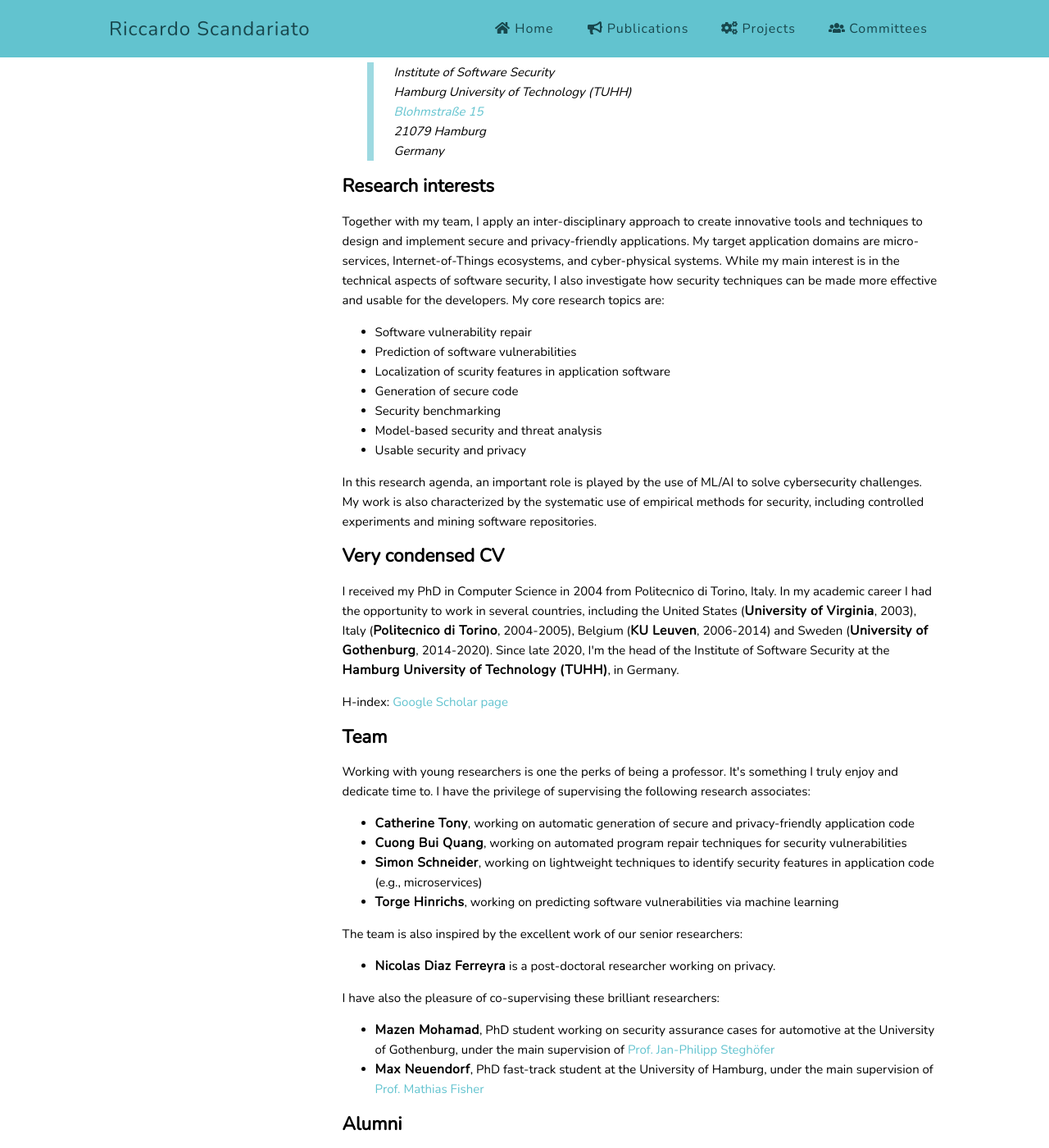
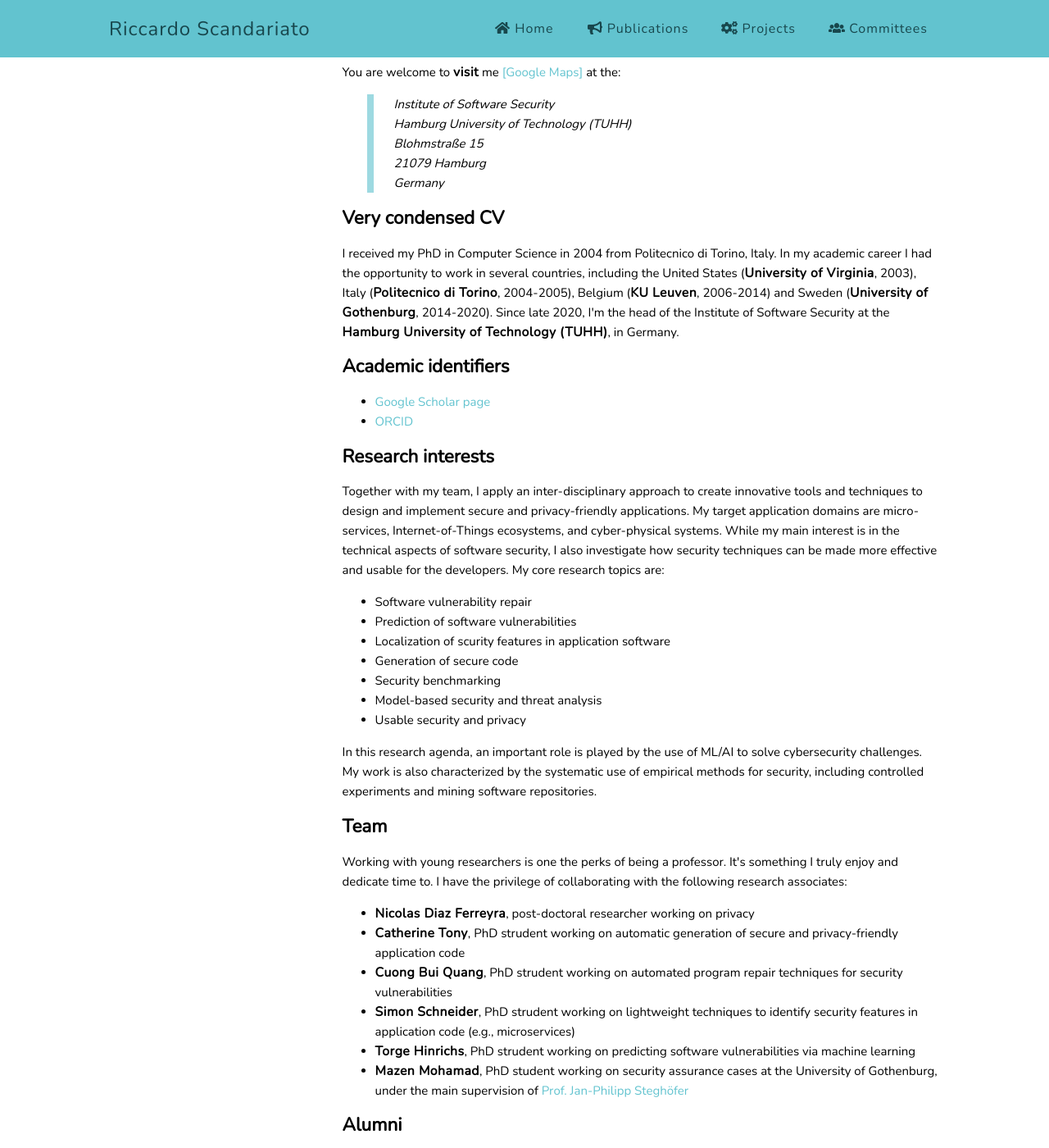
Before and after one commit to riccardoscandariato/riccardoscandariato.github.io, a Jekyll site: the page built from index.md, in a window 1280 px wide and 1400 px high, scrolled down 431 px. Shown: the whole window at 82% size. Built offline with Jekyll 4.4.1, drawn with Linux system fonts in a browser that asks for light colours; some of the changed text lies outside the part shown.

Commit message:
index update

```diff
--- a/index.md
+++ b/index.md
@@ -4,18 +4,11 @@
 title: Welcome!
 ---
 
-<!--
-<div class="box">
-    <mark><i class="fas fa-anchor"></i> Wanna come to Hamburg? I'm hiring! <i class="fas fa-anchor"></i></mark> I have a position available at <strong>senior researcher</strong> level. If you have a PhD and are interested, please send me an email with your CV and a statement of why you want to work with me.
-</div>
--->
+<p>I'm a father to two boys, a husband, a professor, and an amateur photographer.</p>
 
-<p>I'm a full professor
-<!-- <sup><a href="#section1">1</a></sup> -->
-and the head of the <strong><a href="https://www.tuhh.de/softsec" target="_blank">Institute of Software Security</a></strong> at the <a href="https://www.tuhh.de/alt/tuhh/startpage.html" target="_blank">Hamburg University of Technology (TUHH)</a>, in Germany.</p>
-<!-- I also hold a part-time position as full professor of software engineering at the University of Gothenburg, in Sweden. -->
+<p>I'm a full professor and the head of the <strong><a href="https://www.tuhh.de/softsec" target="_blank">Institute of Software Security</a></strong> at the <a href="https://www.tuhh.de/alt/tuhh/startpage.html" target="_blank">Hamburg University of Technology (TUHH)</a>, in Germany.</p>
 
-<p>I'm a father of two boys and spend my (limited) spare time taking photographs.</p> <!-- a href="https://riccardoscandariato.github.io/photos" target="_blank" -->
+<p>I'm also the coordinator on the <a href="https://www.tuhh.de/tuhh/en/studying/before-studying/degree-courses/international-study-programs/information-and-communication-systems.html"  target="_blank">International Master in Information and Communication Systems</a>.</p>
 
 <p>My favorite saying is <em>"done is better than perfect"</em>.</p>
 
@@ -29,39 +22,36 @@
 <code>lastname</code> @ <code>tuhh</code> <strong>.</strong> <code>de</code>
 </blockquote>
 
-<p>You are welcome to <strong>visit</strong> me at the:</p>
+<p>You are welcome to <strong>visit</strong> me <a href="https://www.google.com/maps/place/Blohmstraße+15,+21079+Hamburg/@53.4662432,9.9779913,17z" target="_blank">[Google Maps]</a> at the:</p>
 <blockquote>
 Institute of Software Security<br/>
 Hamburg University of Technology (TUHH)<br/>
-<em><a href="https://www.google.com/maps/place/Blohmstraße+15,+21079+Hamburg/@53.4662432,9.9779913,17z" target="_blank">Blohmstra&szlig;e 15</a></em><br/>
+<em>Blohmstra&szlig;e 15</em><br/>
 <em>21079 Hamburg</em><br/>
 <em>Germany</em>
 </blockquote>
 
-<!--
-<p>
-    (see map</a>)
-</p>
--->
 
+<h2>Very condensed CV</h2>
 
+<p>I received my PhD in Computer Science in 2004 from Politecnico di Torino, Italy.
+In my academic career I had the opportunity to work in several countries, including the United States (<strong>University of Virginia</strong>, 2003), Italy (<strong>Politecnico di Torino</strong>, 2004-2005), Belgium (<strong>KU Leuven</strong>, 2006-2014) and Sweden (<strong>University of Gothenburg</strong>, 2014-2020).
+Since late 2020, I'm the head of the Institute of Software Security at the <strong>Hamburg University of Technology (TUHH)</strong>, in Germany.</p>
+
+<h2>Academic identifiers</h2>
+<ul>
+<li><a href="https://scholar.google.com/citations?hl=en&user=xul68AwAAAAJ&view_op=list_works&sortby=pubdate" target="_blank">Google Scholar page</a></li>
+<li><a href="https://orcid.org/0000-0003-3591-7671" target="_blank">ORCID</a></li>
+</ul>
 
 
 <h2>Research interests</h2>
-
-<!--
-<p>My work focuses on the design of secure and privacy-friendly applications, particularly in the realms of &mu;-services, IoT ecosystems, and cyber-physical systems (e.g., automotive).
-My research goal is to build <strong>round-trip security &amp; privacy engineering methods</strong>, which are based on lightweight design models and connect the design models with the implementation code.
-In this research agenda, an important role is played by the use of ML/AI, as well as the adoption security-oriented intelligent agents.
-My work is also characterized by the systematic use of <strong>empirical methods for security</strong>, including controlled experiments and mining software repositories.
-</p>
--->
 
 <p>
 Together with my team, I apply an inter-disciplinary approach to create innovative tools and techniques to design and implement secure and privacy-friendly applications.
 My target application domains are micro-services, Internet-of-Things ecosystems, and cyber-physical systems.
 While my main interest is in the technical aspects of software security, I also investigate how security techniques can be made more effective and usable for the developers.
-My core research topics are:
+My core research topics are:</p>
 <ul>
 <li>Software vulnerability repair</li>
 <li>Prediction of software vulnerabilities</li>
@@ -71,45 +61,26 @@
 <li>Model-based security and threat analysis</li>
 <li>Usable security and privacy</li>
 </ul>
-In this research agenda, an important role is played by the use of ML/AI to solve cybersecurity challenges.
-My work is also characterized by the systematic use of empirical methods for security, including controlled experiments and mining software repositories.
-</p>
+<p>In this research agenda, an important role is played by the use of ML/AI to solve cybersecurity challenges.
+My work is also characterized by the systematic use of empirical methods for security, including controlled experiments and mining software repositories.</p>
 
-<h2>Very condensed CV</h2>
-
-<p>I received my PhD in Computer Science in 2004 from Politecnico di Torino, Italy.
-In my academic career I had the opportunity to work in several countries, including the United States (<strong>University of Virginia</strong>, 2003), Italy (<strong>Politecnico di Torino</strong>, 2004-2005), Belgium (<strong>KU Leuven</strong>, 2006-2014) and Sweden (<strong>University of Gothenburg</strong>, 2014-2020).
-Since late 2020, I'm the head of the Institute of Software Security at the <strong>Hamburg University of Technology (TUHH)</strong>, in Germany.</p>
-
-<p>H-index: <a href="http://scholar.google.com/citations?user=xul68AwAAAAJ" target="_blank">Google Scholar page</a>
 
 <h2>Team</h2>
 
-<p>Working with young researchers is one the perks of being a professor. It's something I truly enjoy and dedicate time to. I have the privilege of supervising the following research associates:</p>
+<p>Working with young researchers is one the perks of being a professor. It's something I truly enjoy and dedicate time to. I have the privilege of collaborating with the following research associates:</p>
 <ul>
-<!-- li><strong>Anusha Bambhore Tukaram</strong>, working on security analysis of microservice application software</li -->
-<li><strong>Catherine Tony</strong>, working on automatic generation of secure and privacy-friendly application code</li>
-<li><strong>Cuong Bui Quang</strong>, working on automated program repair techniques for security vulnerabilities</li>
-<!-- li><strong>Komal Kashish</strong>, working on the design and implementation of secure applications in the domain of Internet of Things (IoT)</li -->
-<li><strong>Simon Schneider</strong>, working on lightweight techniques to identify security features in application code (e.g., microservices)</li>
-<li><strong>Torge Hinrichs</strong>, working on predicting software vulnerabilities via machine learning</li>
-<!-- , co-supervised with <a href="https://www.haw-hamburg.de/en/university/employees/detail/person/person/show/bettina-buth/172/" target="_blank">Prof. Bettina Buth</a> of HAW Hamburg</li -->
-</ul>
-
-<p>The team is also inspired by the excellent work of our senior researchers:
-<ul>
-<li><strong>Nicolas Diaz Ferreyra</strong> is a post-doctoral researcher working on privacy.</li>
-</ul>
-
-<p>I have also the pleasure of co-supervising these brilliant researchers:</p>
-<ul>
-<li><strong>Mazen Mohamad</strong>, PhD student working on security assurance cases for automotive at the University of Gothenburg, under the main supervision of <a href="https://jpsteghofer.net" target="_blank">Prof. Jan-Philipp Stegh&ouml;fer</a></li>
-<li><strong>Max Neuendorf</strong>, PhD fast-track student at the University of Hamburg, under the main supervision of <a href="https://www.inf.uni-hamburg.de/inst/ab/snp/team/fischer.html" target="_blank">Prof. Mathias Fisher</a></li>
+<li><strong>Nicolas Diaz Ferreyra</strong>, post-doctoral researcher working on privacy</li>
+<li><strong>Catherine Tony</strong>, PhD strudent working on automatic generation of secure and privacy-friendly application code</li>
+<li><strong>Cuong Bui Quang</strong>, PhD strudent working on automated program repair techniques for security vulnerabilities</li>
+<li><strong>Simon Schneider</strong>, PhD strudent working on lightweight techniques to identify security features in application code (e.g., microservices)</li>
+<li><strong>Torge Hinrichs</strong>, PhD strudent working on predicting software vulnerabilities via machine learning</li>
+<li><strong>Mazen Mohamad</strong>, PhD student working on security assurance cases at the University of Gothenburg, under the main supervision of <a href="https://jpsteghofer.net" target="_blank">Prof. Jan-Philipp Stegh&ouml;fer</a></li>
+<!-- <li><strong>Max Neuendorf</strong>, PhD fast-track student at the University of Hamburg, under the main supervision of <a href="https://www.inf.uni-hamburg.de/inst/ab/snp/team/fischer.html" target="_blank">Prof. Mathias Fisher</a></li -->
 </ul>
 
 <h2>Alumni</h2>
 
-<p>In the past, I worked with these very bright individuals:
+<p>In the past, I worked with these very bright individuals:</p>
 
 <ul>
 <li>Mrs. Komal Kashish, collaboration on <strong>security of IoT edge frameworks</strong> in 2021-2022</li>
@@ -123,7 +94,6 @@
 <li><a href="https://scholar.google.com/citations?user=xxSyH2UAAAAJ&hl=en" target="_blank">Dr. Koen Yskout</a>, graduated in April 2013 (KU Leuven) with a PhD thesis titled <strong>Connecting security requirements and software architecture with patterns</strong></li>
 <li><a href="https://scholar.google.com/citations?user=QhaG3XEAAAAJ&hl=en" target="_blank">Dr. Koen Buyens</a>, graduated in January 2012 (KU Leuven, co-supervisor) with a PhD thesis titled <strong>Analyzing software architectures for least privilege violations</strong></li>
 </ul>
-</p>
 
 <!--
 <hr>
```
Also changed, not shown: service.md (+6 -0 lines).
